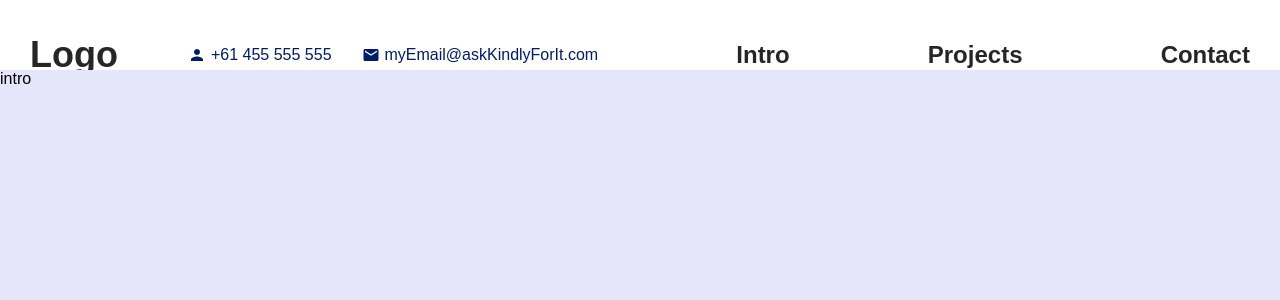
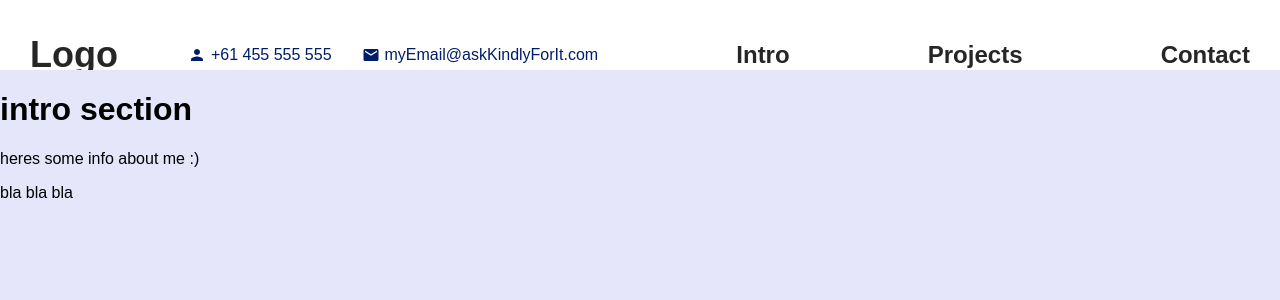
Before and after one commit to jamesfranklinnetsec/portfolio-swa, a React (Create React App) app: page / in a window 1280 px wide. Shown: the top 300 px of the page. Built offline with nearby package versions, Linux system fonts and the light colour scheme.

Commit message:
added detail to sections for clarity

```diff
--- a/src/components/contact/Contact.tsx
+++ b/src/components/contact/Contact.tsx
@@ -3,7 +3,9 @@ import "./contact.scss"
 export default function Contact() {
   return (
     <div className="contact" id="contact">
-      contact
+      <h1>contact section</h1>
+      <p>heres some info about how to contact me :)</p>
+      <p>bla bla bla</p>
     </div>
   )
 }
--- a/src/components/intro/Intro.tsx
+++ b/src/components/intro/Intro.tsx
@@ -3,7 +3,9 @@ import "./intro.scss"
 export default function Intro() {
   return (
     <div className="intro" id="intro">
-      intro
+      <h1>intro section</h1>
+      <p>heres some info about me :)</p>
+      <p>bla bla bla</p>
     </div>
   )
 }
--- a/src/components/projects/Projects.tsx
+++ b/src/components/projects/Projects.tsx
@@ -3,7 +3,10 @@ import "./projects.scss"
 export default function Projects() {
   return (
     <div className="projects" id="projects">
-      projects
+      <h1>projects section</h1>
+      <p>heres some info about my projects :)</p>
+      <p>bla bla bla</p>
+
     </div>
   )
 }
```
